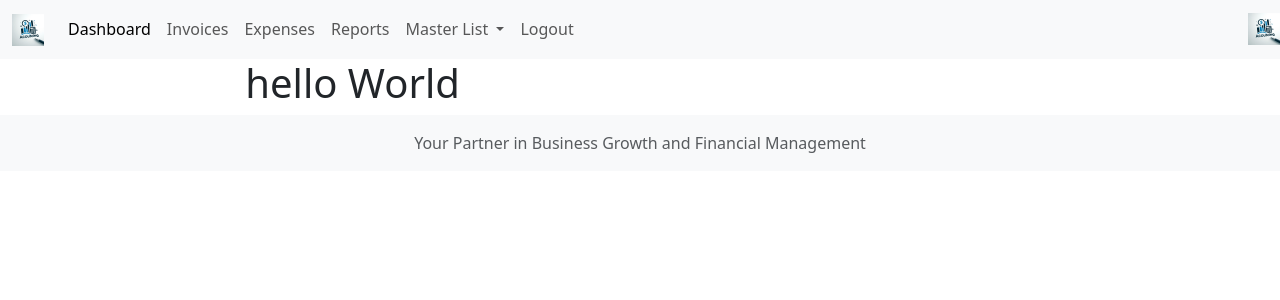
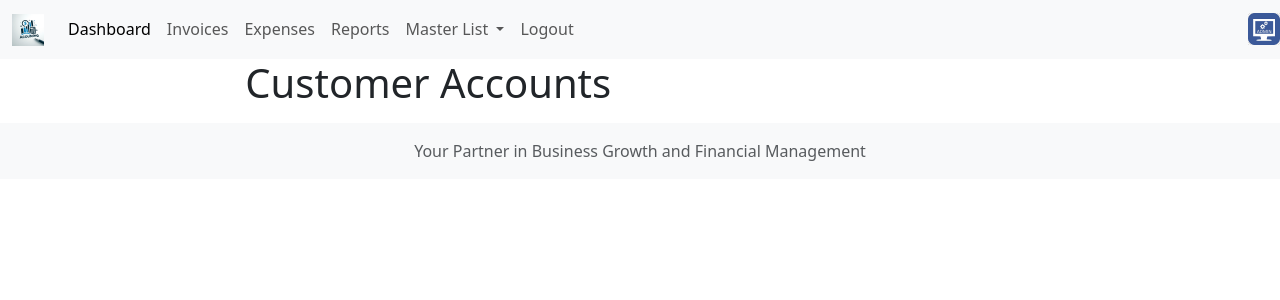
Before and after one commit to vqton/Acct, a Django app: page /customer/ in a window 1280 px wide. Shown: the top 300 px of the page. Run offline with Django 5.2, Linux system fonts and the light colour scheme; the visitor is signed in with stand-in values (Sample User, id 1); data that the repository does not hold is empty; some libraries are stand-ins or nearby versions.

Commit message:
implement fake data of customer.

```diff
--- /dev/null
+++ b/commands/__init__.py
@@ -0,0 +1,2 @@
+# Replace ".commands" with your commands directory name
+from commands import Command
--- a/htktAcct/settings.py
+++ b/htktAcct/settings.py
@@ -33,6 +33,7 @@ INSTALLED_APPS = [
     "home",
     "COA",
     "customer",
+    "faker",
     'django_filters',
     "companyinfo",
     'crispy_forms',
--- a/templates/customer/customer_list.html
+++ b/templates/customer/customer_list.html
@@ -6,5 +6,22 @@ Customer List
 
 
 {% block content %}
-<h1 class="h1">hello World</h1>
+<h1>Customer Accounts</h1>
+    <ul>
+        {% for customer in customers %}
+            <li>
+                <strong>{{ customer.name }}</strong>
+                <ul>
+                    <li>Address: {{ customer.address }}</li>
+                    <li>Phone Number: {{ customer.phone_number }}</li>
+                    <li>Email: {{ customer.email }}</li>
+                    <li>Account Balance: ${{ customer.account_balance }}</li>
+                    <li>Credit Limit: ${{ customer.credit_limit }}</li>
+                    <li>Tax ID: {{ customer.tax_id }}</li>
+                    <li>Industry: {{ customer.industry }}</li>
+                    <li>Notes: {{ customer.notes }}</li>
+                </ul>
+            </li>
+        {% endfor %}
+    </ul>
 {% endblock content %}
--- a/templates/navbar.html
+++ b/templates/navbar.html
@@ -13,7 +13,8 @@
             <ul class="navbar-nav">
                 {% if user.is_authenticated %}
                     <li class="nav-item">
-                    <a class="nav-link active" aria-current="page" href="{% url 'logout' %}"> {% trans 'Dashboard' %}
+                        <a class="nav-link active" aria-current="page"
+                           href="/"> {% trans 'Dashboard' %}
                         </a>
                     </li>
                     <li class="nav-item">
@@ -34,9 +35,9 @@
                             <li><a class="dropdown-item" href="{% url 'companyinfo:index' %}">
                                 {% trans 'Company Information' %}
                             </a></li>
-                        <li><a class="dropdown-item" href="{%url 'COA:account_list' %}">
+                            <li><a class="dropdown-item" href="{% url 'COA:account_list' %}">
                                 {% trans 'Chart Of Accounts' %}</a></li>
-                        <li><a class="dropdown-item" href="#">Setting 3</a></li>
+                            <li><a class="dropdown-item" href="{% url 'customers:customer-list' %}">Customers</a></li>
                         </ul>
                     </li>
                     <li class="nav-item">
@@ -54,7 +55,7 @@
     </div>
     {% if user.is_authenticated %}
         <div>
-        <img src="{% static 'images/logo.jpg' %}" width="32" height="32" alt="User avatar">
+            <img src="{% static 'images/administrator.jpg' %}" width="32" height="32" alt="User avatar">
         </div>
     {% endif %}
 </nav>
```
Also changed, not shown: commands/generate_customers.py (added, +28 -0 lines), static/images/administrator.jpg (added). Lines whose indentation alone changed are shown as unchanged.
